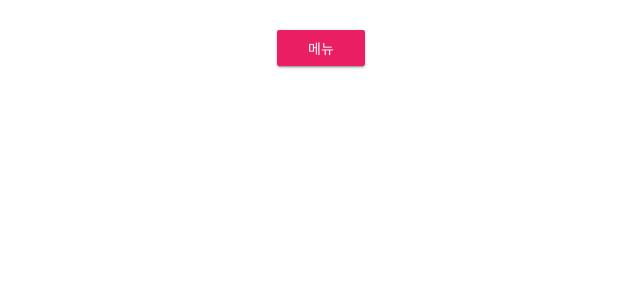
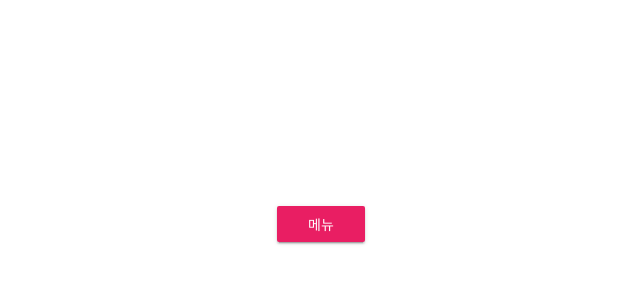
Before and after one commit to kimyeong-chae/stargram-frontend, a Vue app in the folder frontend/: page / in a window 1280 px wide. Shown: the top 300 px of the page, without its empty margins (319-959 px from the left). Built offline with nearby package versions, Linux system fonts and the light colour scheme.

Commit message:
1. <v-content> 추가 및 css 변경

```diff
--- a/frontend/src/App.vue
+++ b/frontend/src/App.vue
@@ -1,9 +1,9 @@
 <template>
   <v-app class="white">
     <side-bar/>
-    <v-container class="pa-0">
+    <v-content>
       <router-view></router-view>
-    </v-container>
+    </v-content>
   </v-app>
 </template>
 
@@ -22,7 +22,7 @@ export default {
 @import url("https://fonts.googleapis.com/css?family=Noto+Sans+KR");
 @import url("https://fonts.googleapis.com/css?family=Roboto:100,300,400,500,700,900|Material+Icons");
 
-div {
+#app {
   font-family: "Noto Sans KR", sans-serif;
 }
 </style>
```
